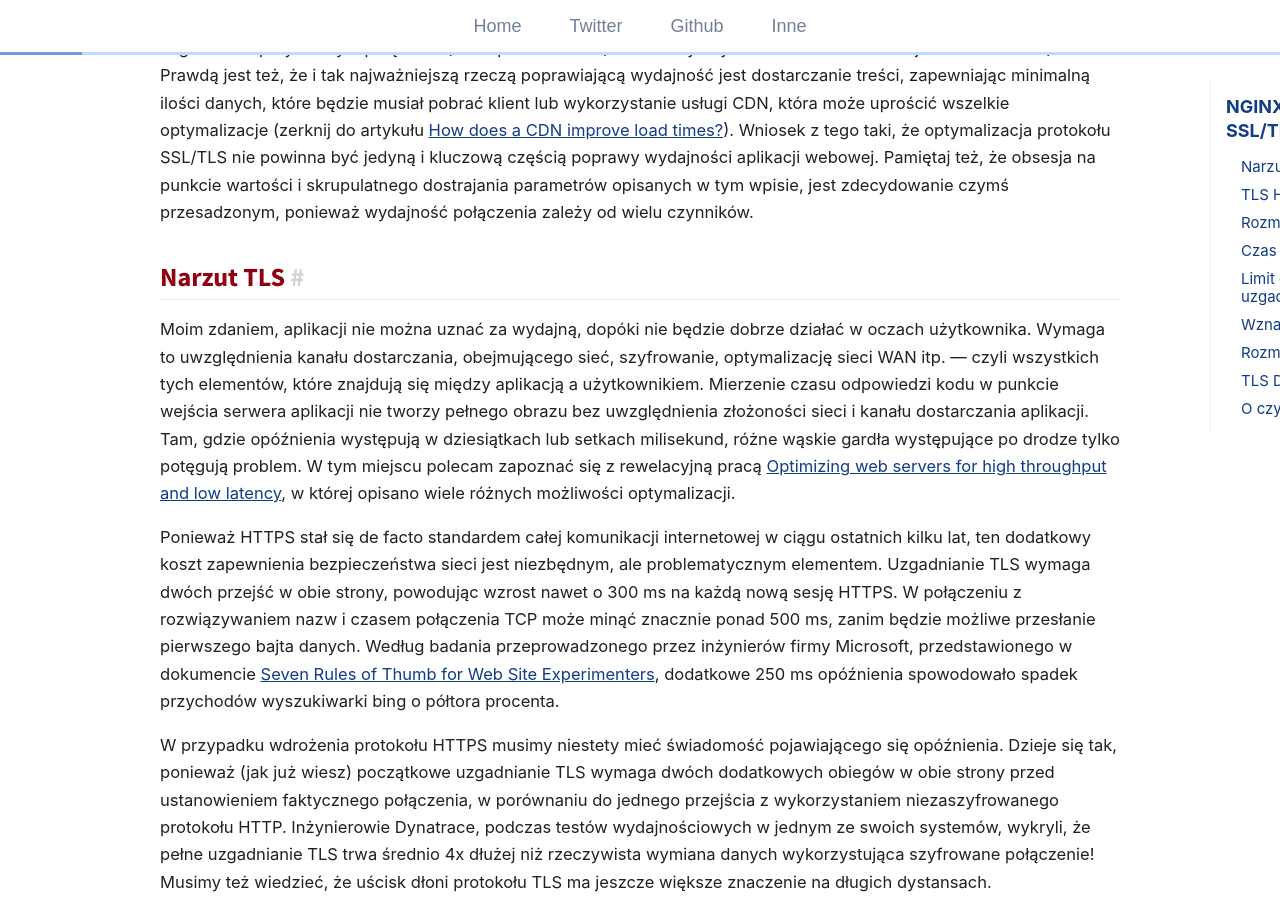
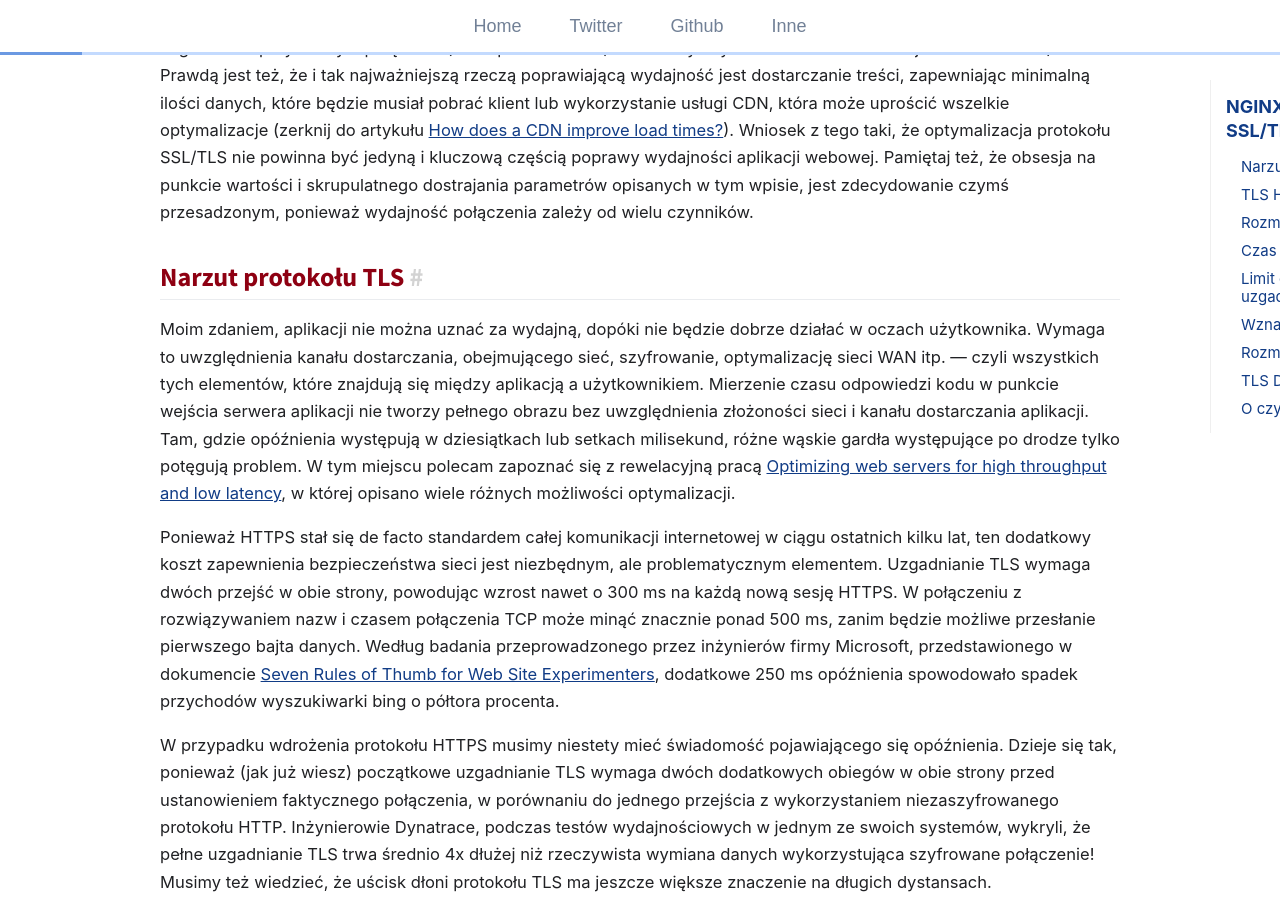
Before and after one commit to git04112019/trimstray.github.io, a Jekyll site: the page built from _posts/2019-07-21-nginx-optymalizacja_sesji_ssl-tls.md, in a window 1280 px wide and 900 px high, scrolled down 1707 px. Built offline with Jekyll 4.4.1, drawn with Linux system fonts in a browser that asks for light colours; comment, search, counter and statistics services are not loaded.

Commit message:
uncommited changes - signed-off-by: trimstray <trimstray@gmail.com>

```diff
--- a/_posts/2019-07-21-nginx-optymalizacja_sesji_ssl-tls.md
+++ b/_posts/2019-07-21-nginx-optymalizacja_sesji_ssl-tls.md
@@ -27,7 +27,7 @@ Niestety wiążą się z tym pewne problemy, zwłaszcza związane z bezpieczeńs
 
 Podsumowując, moim zdaniem należy zrównoważyć wydajność (nie chcemy, aby użytkownicy używali pełnego uzgadniania przy każdym połączeniu) i bezpieczeństwo (nie chcemy zbytnio narażać komunikacji TLS na szwank). Prawdą jest też, że i tak najważniejszą rzeczą poprawiającą wydajność jest dostarczanie treści, zapewniając minimalną ilości danych, które będzie musiał pobrać klient lub wykorzystanie usługi CDN, która może uprościć wszelkie optymalizacje (zerknij do artykułu [How does a CDN improve load times?](https://www.cloudflare.com/learning/cdn/performance/)). Wniosek z tego taki, że optymalizacja protokołu SSL/TLS nie powinna być jedyną i kluczową częścią poprawy wydajności aplikacji webowej. Pamiętaj też, że obsesja na punkcie wartości i skrupulatnego dostrajania parametrów opisanych w tym wpisie, jest zdecydowanie czymś przesadzonym, ponieważ wydajność połączenia zależy od wielu czynników.
 
-## Narzut TLS
+## Narzut protokołu TLS
 
 Moim zdaniem, aplikacji nie można uznać za wydajną, dopóki nie będzie dobrze działać w oczach użytkownika. Wymaga to uwzględnienia kanału dostarczania, obejmującego sieć, szyfrowanie, optymalizację sieci WAN itp. — czyli wszystkich tych elementów, które znajdują się między aplikacją a użytkownikiem. Mierzenie czasu odpowiedzi kodu w punkcie wejścia serwera aplikacji nie tworzy pełnego obrazu bez uwzględnienia złożoności sieci i kanału dostarczania aplikacji. Tam, gdzie opóźnienia występują w dziesiątkach lub setkach milisekund, różne wąskie gardła występujące po drodze tylko potęgują problem. W tym miejscu polecam zapoznać się z rewelacyjną pracą [Optimizing web servers for high throughput and low latency](https://dropbox.tech/infrastructure/optimizing-web-servers-for-high-throughput-and-low-latency), w której opisano wiele różnych możliwości optymalizacji.
 
```
